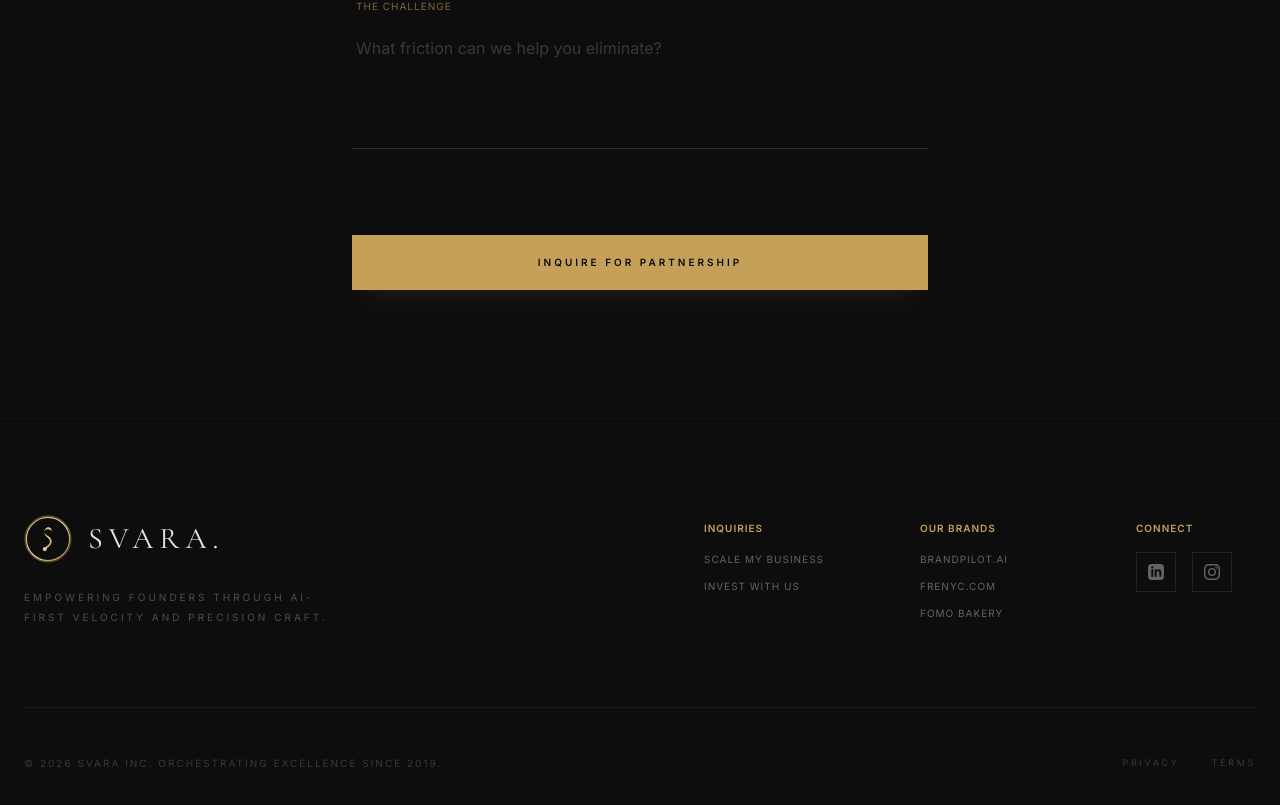
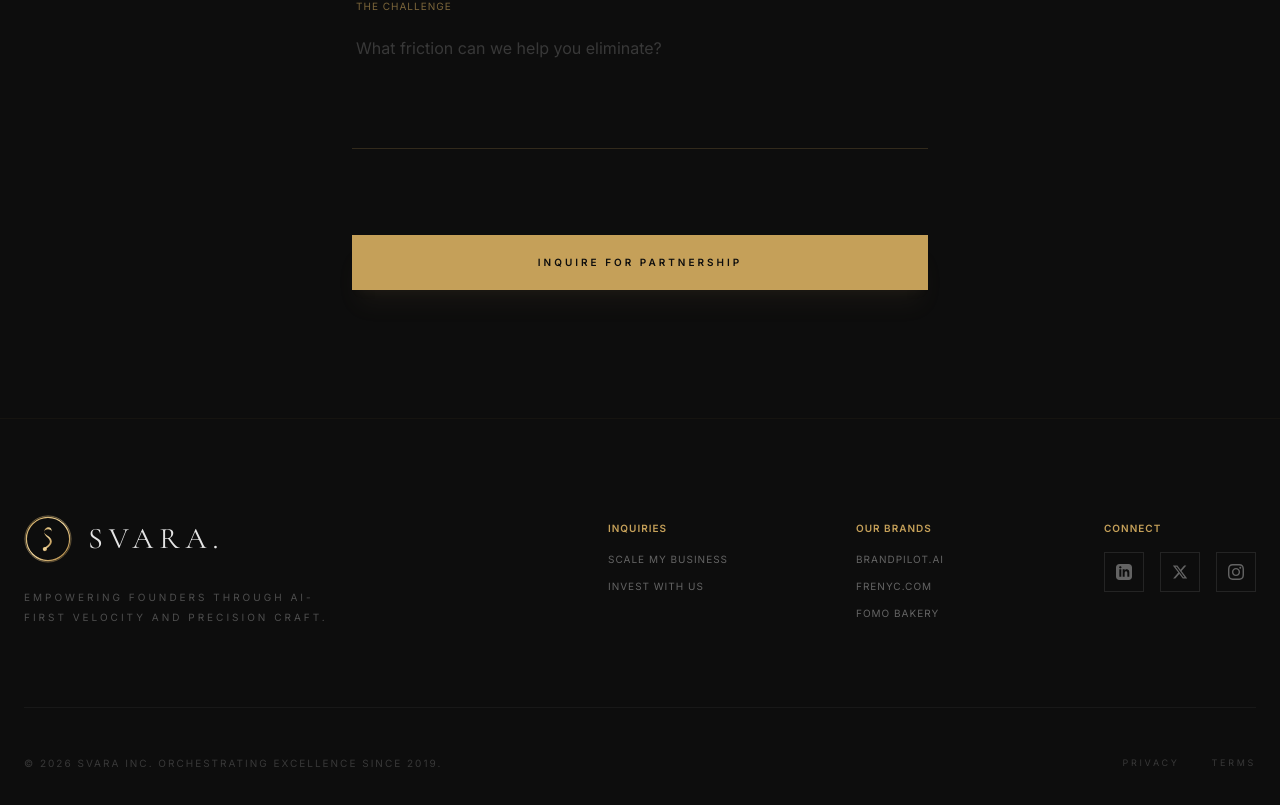
Before and after one commit to prashanthnatraj/svara-group, a React (Vite) app: page / in a window 1280 px wide. Shown: the part 5160-5965 px from the top of the page. Built offline with nearby package versions, Linux system fonts and the light colour scheme.

Commit message:
Update Footer.tsx

```diff
--- a/components/Footer.tsx
+++ b/components/Footer.tsx
@@ -39,10 +39,13 @@ const Footer: React.FC<FooterProps> = ({ onNavigate }) => {
             <div className="space-y-4 col-span-2 md:col-span-1">
               <h4 className="text-[10px] uppercase tracking-widest text-svara-gold font-bold">Connect</h4>
               <div className="flex gap-4">
-                <a href="#" className="w-10 h-10 flex items-center justify-center border border-svara-white/10 text-svara-white/40 hover:border-svara-gold hover:text-svara-gold transition-all">
+                <a href="#" className="w-10 h-10 flex items-center justify-center border border-svara-white/10 text-svara-white/40 hover:border-svara-gold hover:text-svara-gold transition-all" aria-label="LinkedIn">
                   <svg className="w-4 h-4" fill="currentColor" viewBox="0 0 24 24"><path d="M19 0h-14c-2.761 0-5 2.239-5 5v14c0 2.761 2.239 5 5 5h14c2.762 0 5-2.239 5-5v-14c0-2.761-2.238-5-5-5zm-11 19h-3v-11h3v11zm-1.5-12.268c-.966 0-1.75-.79-1.75-1.764s.784-1.764 1.75-1.764 1.75.79 1.75 1.764-.783 1.764-1.75 1.764zm13.5 12.268h-3v-5.604c0-3.368-4-3.113-4 0v5.604h-3v-11h3v1.765c1.396-2.586 7-2.777 7 2.476v6.759z"/></svg>
                 </a>
-                <a href="#" className="w-10 h-10 flex items-center justify-center border border-svara-white/10 text-svara-white/40 hover:border-svara-gold hover:text-svara-gold transition-all">
+                <a href="#" className="w-10 h-10 flex items-center justify-center border border-svara-white/10 text-svara-white/40 hover:border-svara-gold hover:text-svara-gold transition-all" aria-label="X (Twitter)">
+                  <svg className="w-4 h-4" fill="currentColor" viewBox="0 0 24 24"><path d="M18.244 2.25h3.308l-7.227 8.26 8.502 11.24H16.17l-5.214-6.817L4.99 21.75H1.68l7.73-8.835L1.254 2.25H8.08l4.713 6.231zm-1.161 17.52h1.833L7.084 4.126H5.117z"/></svg>
+                </a>
+                <a href="#" className="w-10 h-10 flex items-center justify-center border border-svara-white/10 text-svara-white/40 hover:border-svara-gold hover:text-svara-gold transition-all" aria-label="Instagram">
                   <svg className="w-4 h-4" fill="currentColor" viewBox="0 0 24 24"><path d="M12 2.163c3.204 0 3.584.012 4.85.07 3.252.148 4.771 1.691 4.919 4.919.058 1.265.069 1.645.069 4.849 0 3.205-.012 3.584-.069 4.849-.149 3.225-1.664 4.771-4.919 4.919-1.266.058-1.644.07-4.85.07-3.204 0-3.584-.012-4.849-.07-3.26-.149-4.771-1.699-4.919-4.919-.058-1.265-.07-1.644-.07-4.849 0-3.204.013-3.583.07-4.849.149-3.227 1.664-4.771 4.919-4.919 1.266-.057 1.645-.069 4.849-.069zm0-2.163c-3.259 0-3.667.014-4.947.072-4.358.2-6.78 2.618-6.98 6.98-.059 1.281-.073 1.689-.073 4.948 0 3.259.014 3.668.072 4.948.2 4.358 2.618 6.78 6.98 6.98 1.281.058 1.689.072 4.948.072 3.259 0 3.668-.014 4.948-.072 4.354-.2 6.782-2.618 6.979-6.98.059-1.28.073-1.689.073-4.948 0-3.259-.014-3.667-.072-4.947-.196-4.354-2.617-6.78-6.979-6.98-1.281-.059-1.69-.073-4.949-.073zm0 5.838c-3.403 0-6.162 2.759-6.162 6.162s2.759 6.163 6.162 6.163 6.162-2.759 6.162-6.163-2.759-6.162-6.162-6.162zm0 10.162c-2.209 0-4-1.79-4-4 0-2.209 1.791-4 4-4s4 1.791 4 4c0 2.21-1.791 4-4 4zm6.406-11.845c-.796 0-1.441.645-1.441 1.44s.645 1.44 1.441 1.44c.795 0 1.439-.645 1.439-1.44s-.644-1.44-1.439-1.44z"/></svg>
                 </a>
               </div>
```
